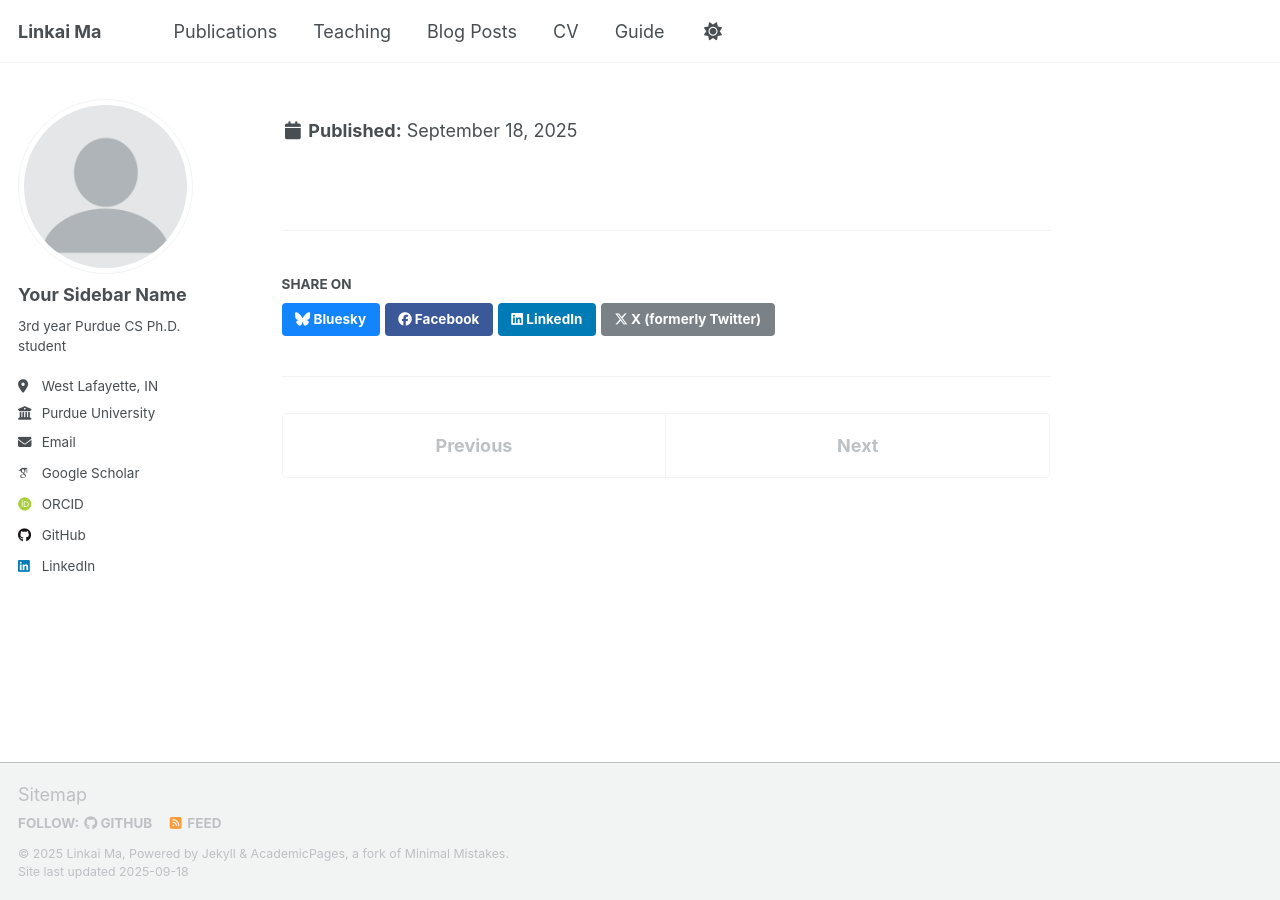
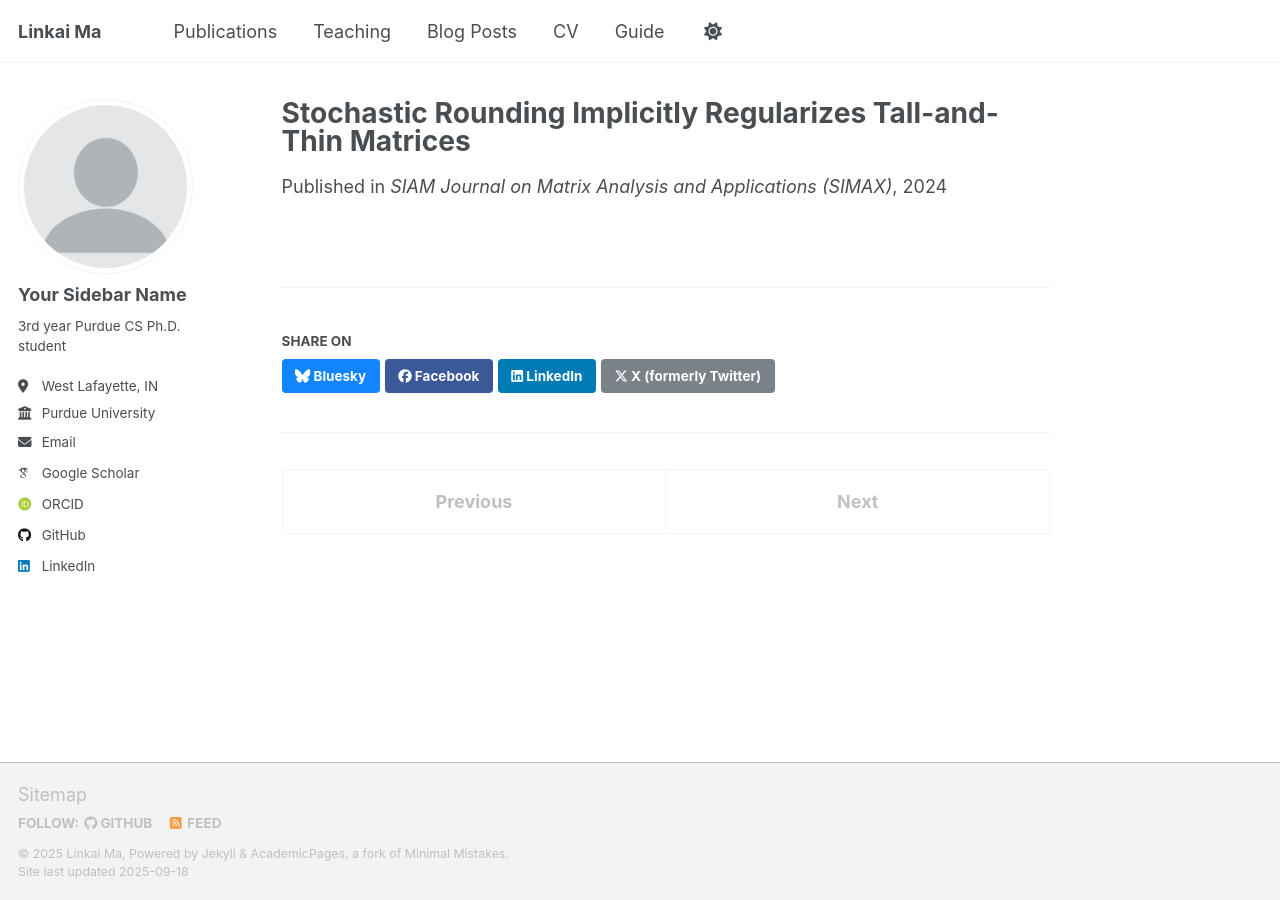
Before and after one commit to LinkaiMa/LinkaiMa.github.io, a Jekyll site: the page built from _publications/2024-12-06-stochastic-rounding-regularizes-tall-and-thin.md, in a window 1280 px wide. Built offline with Jekyll 4.4.1, drawn with Linux system fonts in a browser that asks for light colours; some web fonts are replaced; a script that is not in the unit is left out.

Commit message:
Update 2024-12-06-stochastic-rounding-regularizes-tall-and-thin.md

```diff
--- a/_publications/2024-12-06-stochastic-rounding-regularizes-tall-and-thin.md
+++ b/_publications/2024-12-06-stochastic-rounding-regularizes-tall-and-thin.md
@@ -1,5 +1,5 @@
 ---
-pdf: {{ site.baseurl }}/files/SR_paper.pdf
+pdf: "{{ site.baseurl }}/files/SR_paper.pdf"
 title: "Stochastic Rounding Implicitly Regularizes Tall-and-Thin Matrices"
 authors:
   - "Gregory Dexter"
```
